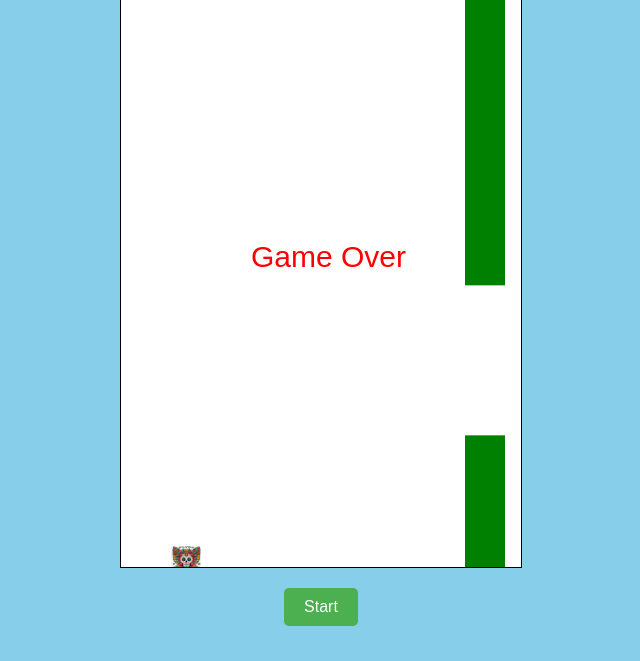
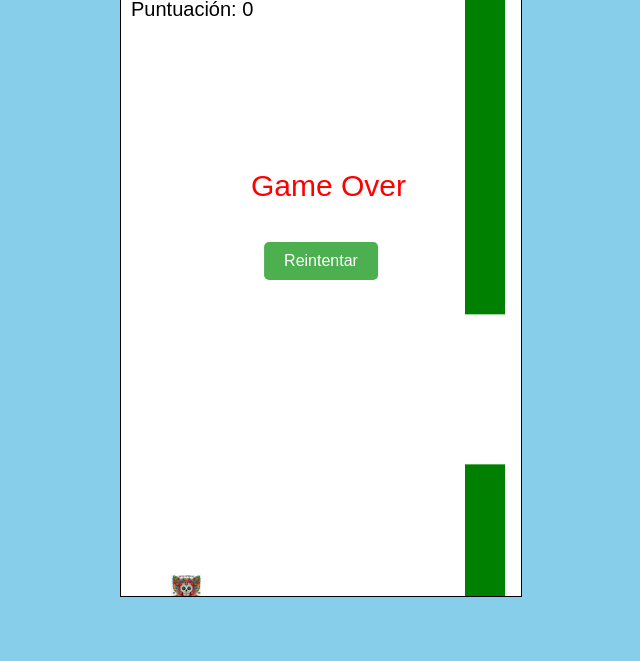
Before and after one commit to rockeredy/ala_catrina, a plain HTML site: page index.html in a window 1280 px wide. Both pictures are taken after a click on the button "Start". Shown: the part 139-800 px from the top of the page, without its empty margins (319-959 px from the left). Drawn offline with Linux system fonts and the light colour scheme.

Commit message:
Button start on the middle

```diff
--- a/index.html
+++ b/index.html
@@ -14,6 +14,7 @@
             margin: 0;
             font-family: Arial, sans-serif;
             background-color: #87CEEB;
+            position: relative;
         }
 
         h1 {
@@ -30,7 +31,7 @@
             height: auto;
         }
 
-        #startBtn {
+        #startBtn, #retryBtn {
             display: none;
             padding: 10px 20px;
             font-size: 16px;
@@ -39,10 +40,10 @@
             border: none;
             border-radius: 5px;
             cursor: pointer;
-            margin-top: 20px;
+            position: absolute;
         }
 
-        #startBtn.show {
+        #startBtn.show, #retryBtn.show {
             display: block;
         }
 
@@ -51,7 +52,7 @@
                 font-size: 1.5em;
             }
 
-            #startBtn {
+            #startBtn, #retryBtn {
                 font-size: 14px;
                 padding: 8px 16px;
             }
@@ -62,10 +63,12 @@
     <h1>Ala Catrina Challenge</h1>
     <canvas id="gameCanvas" width="400" height="600"></canvas>
     <button id="startBtn">Start</button>
+    <button id="retryBtn">Reintentar</button>
     <script>
         const canvas = document.getElementById('gameCanvas');
         const context = canvas.getContext('2d');
         const startBtn = document.getElementById('startBtn');
+        const retryBtn = document.getElementById('retryBtn');
 
         let catrinaY, catrinaX, gravity, lift, velocity, isGameOver, score, pipes;
         const catrinaImg = new Image();
@@ -80,6 +83,7 @@
             isGameOver = false;
             score = 0;
             pipes = [];
+            retryBtn.classList.remove('show');
             startBtn.classList.remove('show');
             update();
         }
@@ -142,8 +146,8 @@
             } else {
                 context.fillStyle = 'red';
                 context.font = '30px Arial';
-                context.fillText('Game Over', canvas.width / 2 - 70, canvas.height / 2);
-                startBtn.classList.add('show');
+                context.fillText('Game Over', canvas.width / 2 - 70, canvas.height / 3);
+                retryBtn.classList.add('show');
             }
         }
 
@@ -166,8 +170,19 @@
             resetGame();
         });
 
+        retryBtn.addEventListener('click', () => {
+            resetGame();
+        });
+
         // Inicialmente mostrar el botón de inicio
         startBtn.classList.add('show');
+        startBtn.style.top = '50%';
+        startBtn.style.left = '50%';
+        startBtn.style.transform = 'translate(-50%, -50%)';
+
+        retryBtn.style.top = '50%';
+        retryBtn.style.left = '50%';
+        retryBtn.style.transform = 'translate(-50%, -50%)';
     </script>
 </body>
 </html>
```
